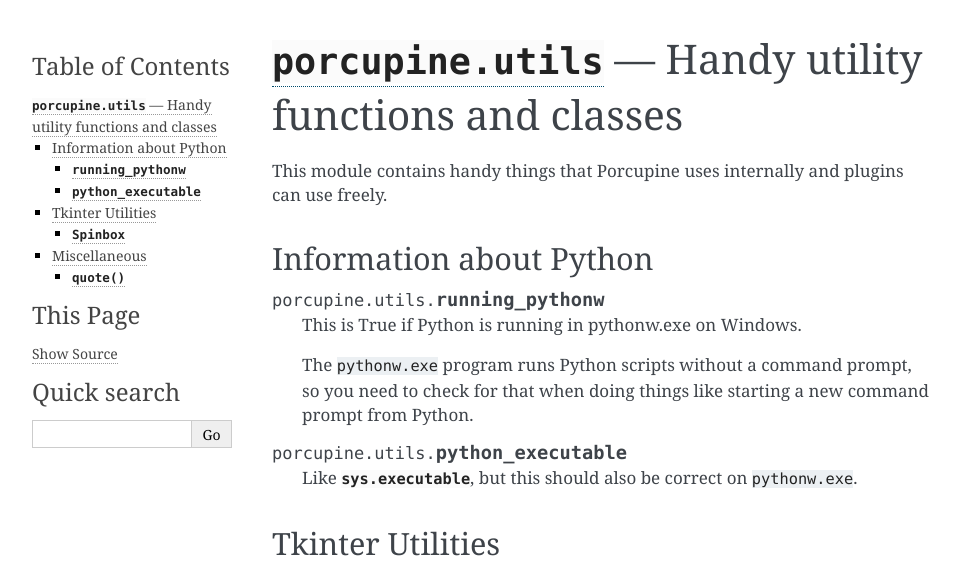
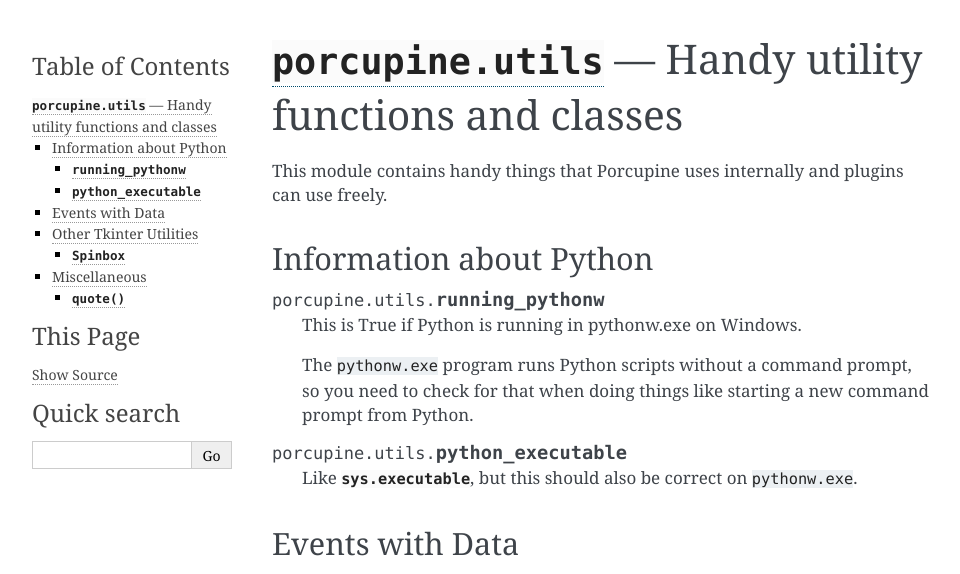
Before and after one commit to Akuli/porcupine, a Sphinx documentation site: the page built from docs/utils.rst, in a window 1280 px wide and 1400 px high. Shown: the top 574 px of the window, without its empty margins (148-1108 px from the left). Built offline with Sphinx 7.4.7, drawn with Linux system fonts in a browser that asks for light colours; pages that are not in the unit, such as notebooks, are missing from menus; some of the changed text lies outside the part shown; grey boxes are pictures that could not be loaded.

Commit message:
document bind_with_data related stuff better

```diff
--- a/docs/utils.rst
+++ b/docs/utils.rst
@@ -26,13 +26,21 @@
    ``pythonw.exe``.
 
 
-Tkinter Utilities
------------------
+Events with Data
+----------------
+
+.. autofunction:: bind_with_data
+.. autoclass:: EventWithData
+    :members:
+.. autoclass:: EventDataclass
+
+
+Other Tkinter Utilities
+-----------------------
 
 .. autofunction:: set_tooltip
 .. autofunction:: bind_mouse_wheel
 .. autofunction:: bind_tab_key
-.. autofunction:: bind_with_data
 .. autofunction:: run_in_thread
 .. autoclass:: TemporaryBind
 
```
Also changed, not shown: 1 other file.
